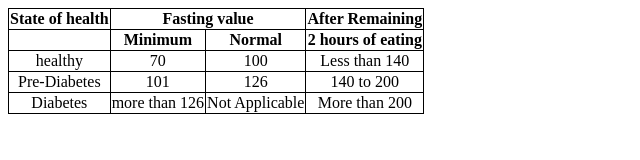
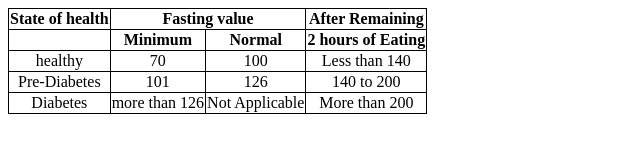
Before and after one commit to Gayugai3/classwork_1, a plain HTML site: page index.html in a window 1280 px wide. Shown: the full height of the page, 0-640 px from the left. Drawn offline with Linux system fonts and the light colour scheme.

Commit message:
Update index.html

```diff
--- a/index.html
+++ b/index.html
@@ -30,7 +30,7 @@
             <th> </th>
             <th>Minimum</th>
             <th>Normal</th>
-            <th>2 hours of eating</th>
+            <th>2 hours of Eating</th>
         </tr>
   <tr>
    <td>healthy</td>
```
